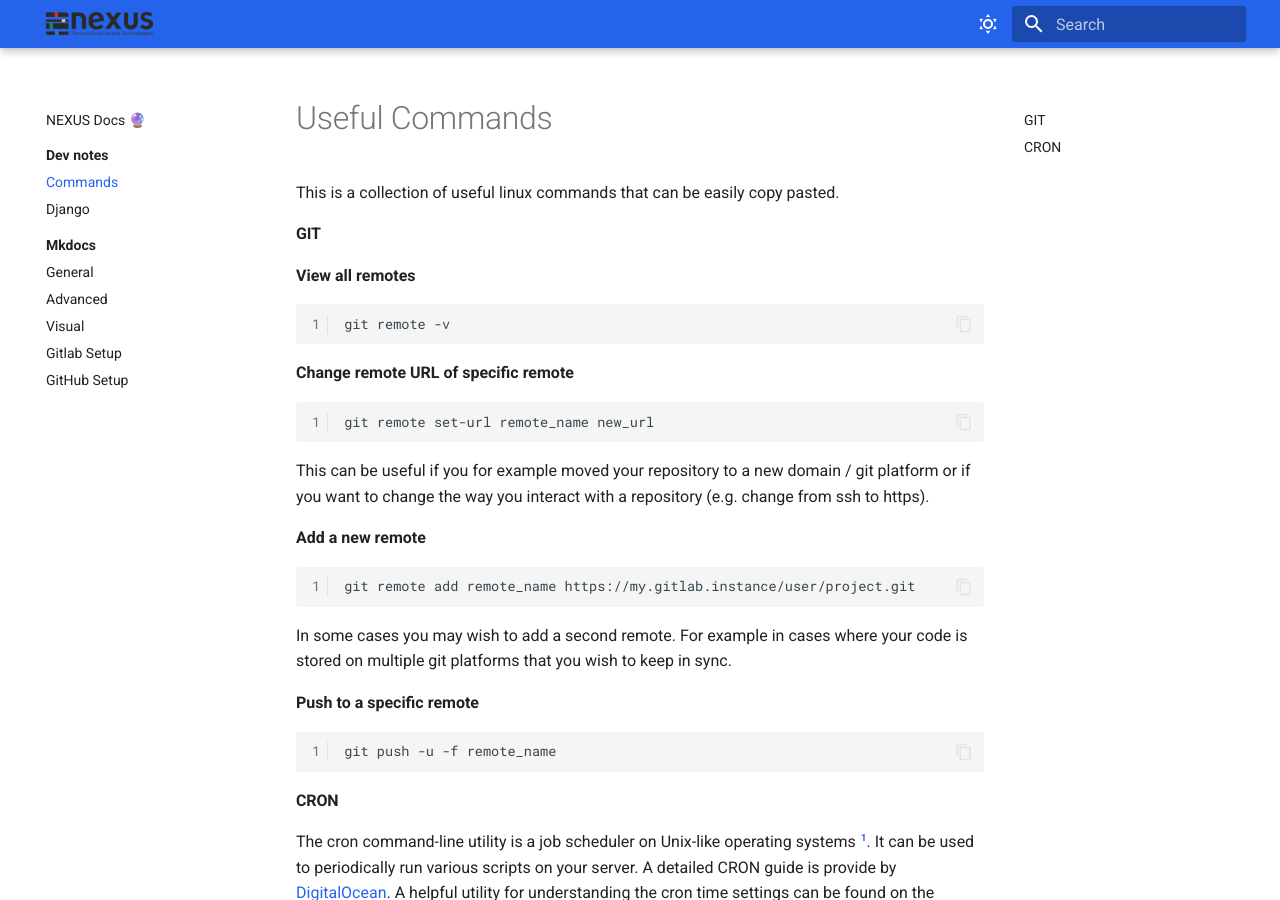
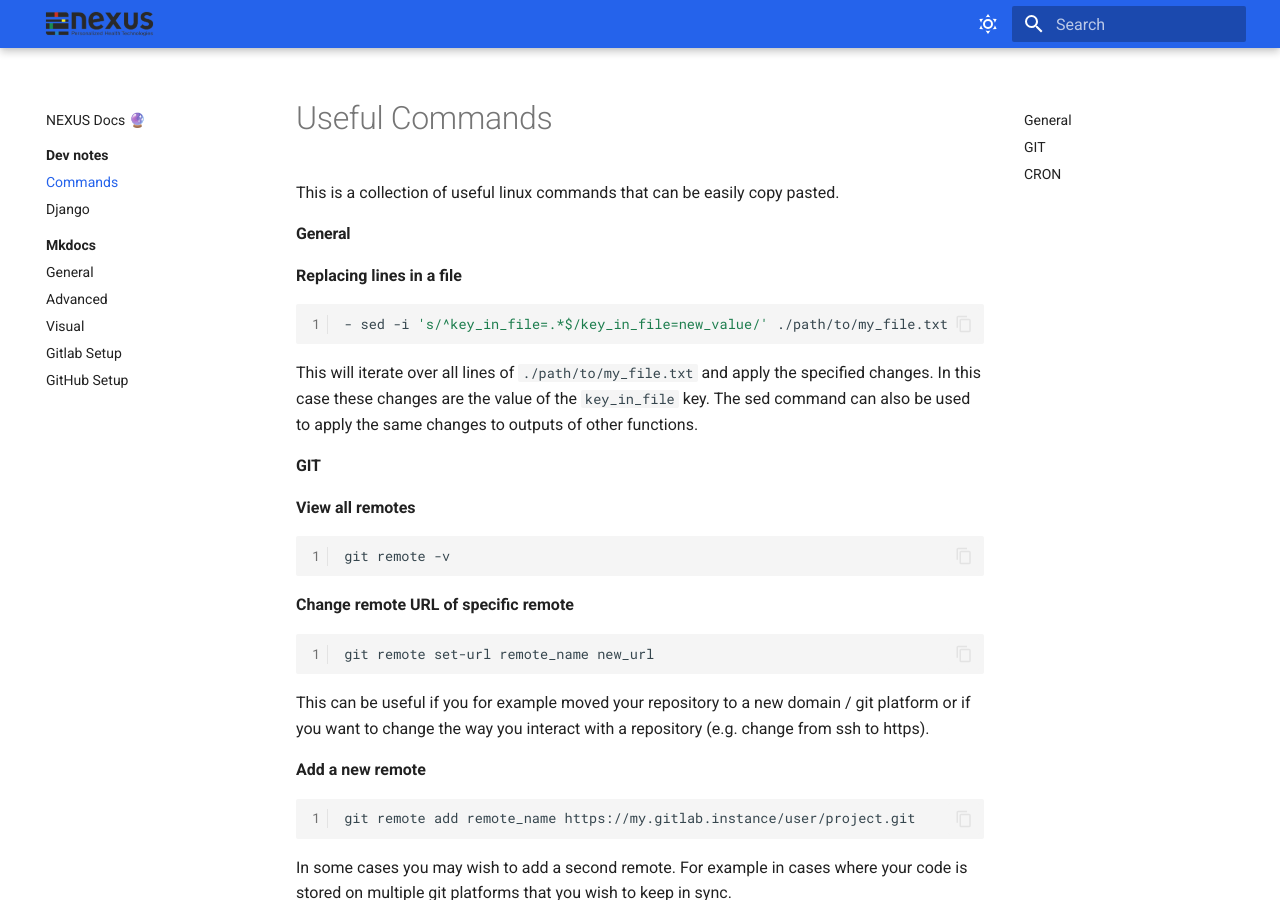
Before and after one commit to ETH-NEXUS/nexus-se-docs, an MkDocs documentation site: the page built from docs/docs/dev_notes/linux.md, in a window 1280 px wide and 900 px high. Built offline with MkDocs 1.6.1 and Material for MkDocs 9.7.7, drawn with Linux system fonts in a browser that asks for light colours.

Commit message:
[ DOC ]: Add sed command to useful commands

````diff
--- a/docs/docs/dev_notes/linux.md
+++ b/docs/docs/dev_notes/linux.md
@@ -5,6 +5,15 @@ title: Commands
 # Useful Commands
 
 This is a collection of useful linux commands that can be easily copy pasted.
+
+#### General
+
+**Replacing lines in a file**
+```bash linenums="1"
+- sed -i 's/^key_in_file=.*$/key_in_file=new_value/' ./path/to/my_file.txt
+```
+This will iterate over all lines of `./path/to/my_file.txt` and apply the specified changes. In this case these changes are the value of the `key_in_file` key. The sed command can also be used to apply the same changes to outputs of other functions.
+
 
 #### GIT
 
````
